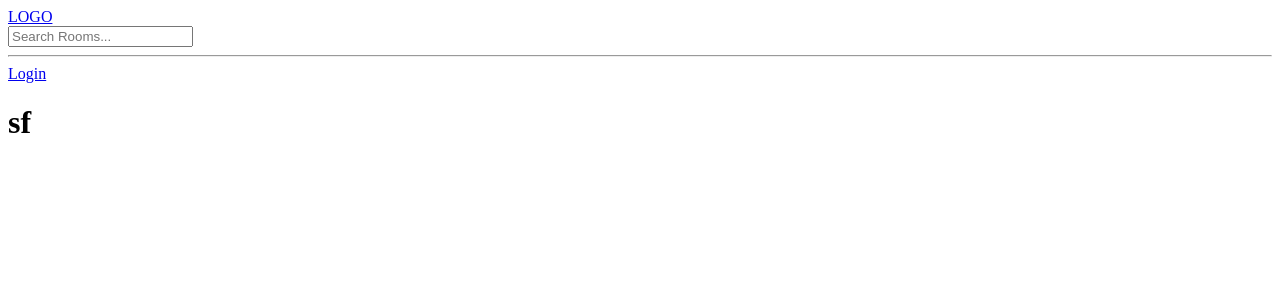
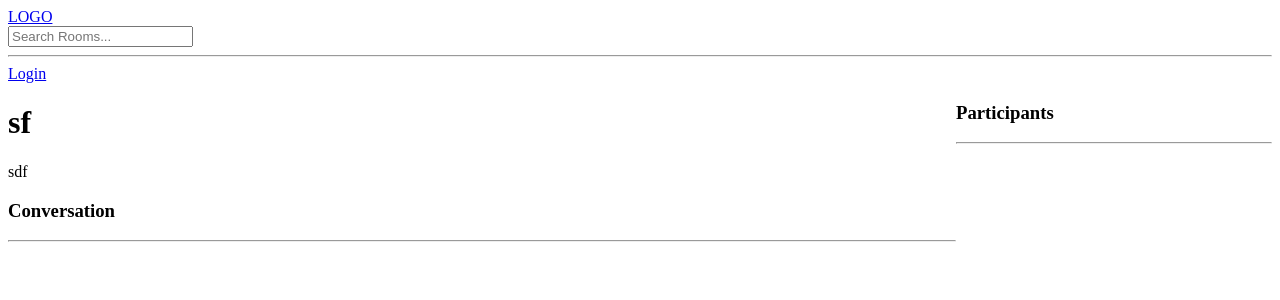
Before and after one commit to Usman6768/Chat-App, a Django app: page /room/6/ in a window 1280 px wide. Shown: the top 300 px of the page. Run offline with Django 5.2, Linux system fonts and the light colour scheme; data comes from the database, SQL or seed files in the repository; both versions use the stored data as it was after the commit.

Commit message:
Started Rooms CRUD operations

```diff
--- a/base/models.py
+++ b/base/models.py
@@ -14,6 +14,7 @@ class Room(models.Model):
     topic = models.ForeignKey(Topic, on_delete=models.SET_NULL, null=True)
     name = models.CharField(max_length=200)
     description = models.TextField(null=True, blank=True)
+    participants = models.ManyToManyField(User, related_name='participants', blank=True)
     updated = models.DateTimeField(auto_now=True)
     created_at = models.DateTimeField(auto_now_add=True)
 
--- a/base/templates/base/room.html
+++ b/base/templates/base/room.html
@@ -1,7 +1,51 @@
 {% extends "main.html" %}
+{% block content %}
+<style>
+    .room-container{
+        display: grid;
+        grid-template-columns: 3fr 1fr;
+    }
 
+</style>
 
-{% block content %}
-<h1>{{room.name}}</h1>
+<div class="room-container">
 
+    <div>
+        <h1>{{room.name}}</h1>
+        <p>{{room.description}}</p>
+
+        <div class="comment-wrapper">
+            <h3>Conversation</h3>
+            <hr />
+
+            {% for message in room_messages %}
+            <div>
+            <small>@{{message.user}} {{message.created|timesince}} ago</small>
+            <p>{{message.body}}</p>
+            <hr />
+            </div>
+            {% endfor %}
+        </div>
+
+        {% if request.user.is_authenticated %}
+        <div class="comment-form">
+            <form method="POST" action="">
+            {% csrf_token %}
+            <input type="text" name="body" placeholder="Write your message here..." />
+            </form>
+        </div>
+        {% endif %}
+    </div>
+    <div>
+        <h3>Participants</h3>
+        <hr>
+
+        {% for user in participants %}
+            <div>
+                <p>@{{user.username}}</p>
+            </div>
+
+        {% endfor %}
+    </div>
+</div>
 {% endblock content %}
--- a/base/views.py
+++ b/base/views.py
@@ -6,7 +6,7 @@ from django.db.models import Q
 from django.contrib.auth.models import User
 from django.contrib.auth import authenticate, login, logout
 from django.contrib.auth.forms import UserCreationForm
-from .models import Room, Topic
+from .models import Room, Topic, Message
 from .forms import RoomForm
 
 
@@ -70,7 +70,19 @@ def home(request):
 
 def room(request, pk):
     room = Room.objects.get(id=pk)
-    context = {'room': room}
+    room_messages = room.message_set.all().order_by('-created')
+    participants = room.participants.all()
+
+    if request.method == "POST":
+        message = Message.objects.create(
+            user = request.user,
+            room=room,
+            body=request.POST.get('body')
+        )
+        room.participants.add(request.user)
+        return redirect('room', pk=room.id)
+
+    context = {'room': room, 'room_messages':room_messages, 'participants':participants}
     return render(request, 'base/room.html', context)
 
 
```
Also changed, not shown: base/migrations/0003_alter_room_options_room_participants.py (added), db.sqlite3.
